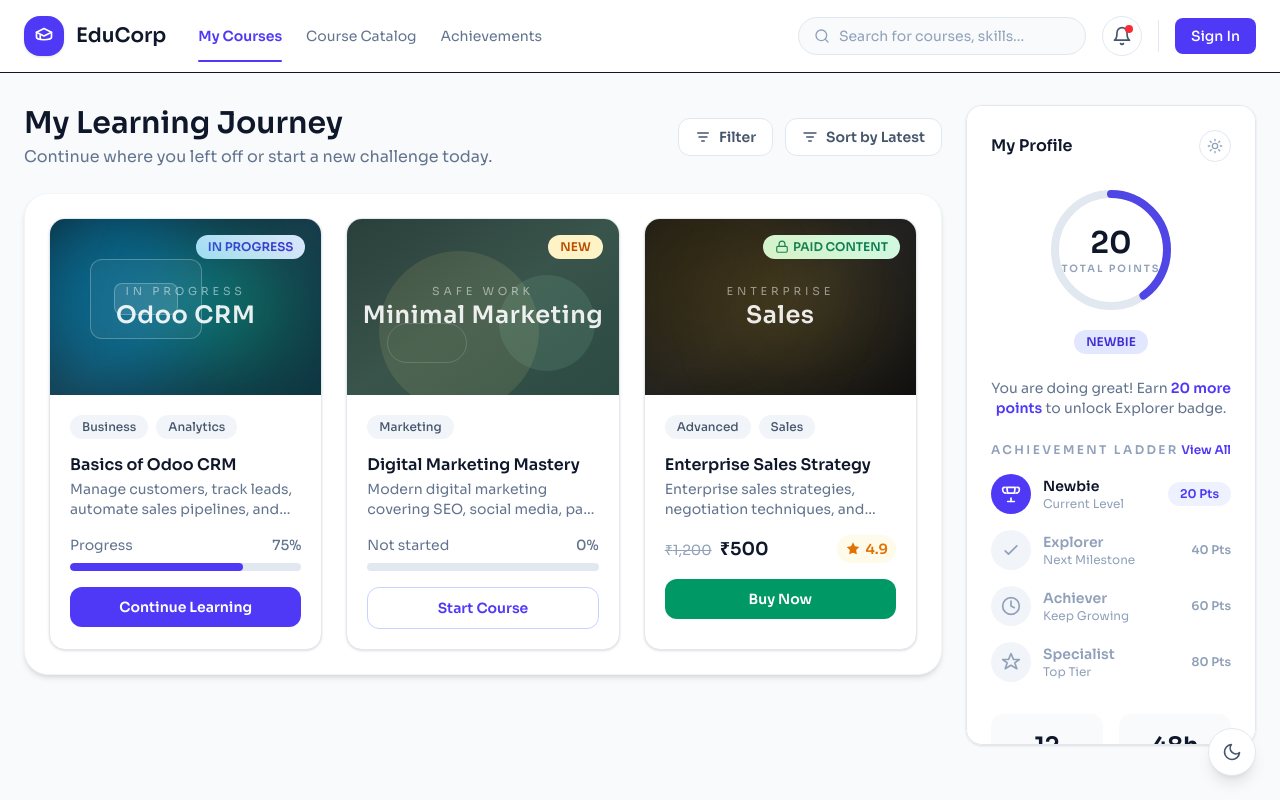
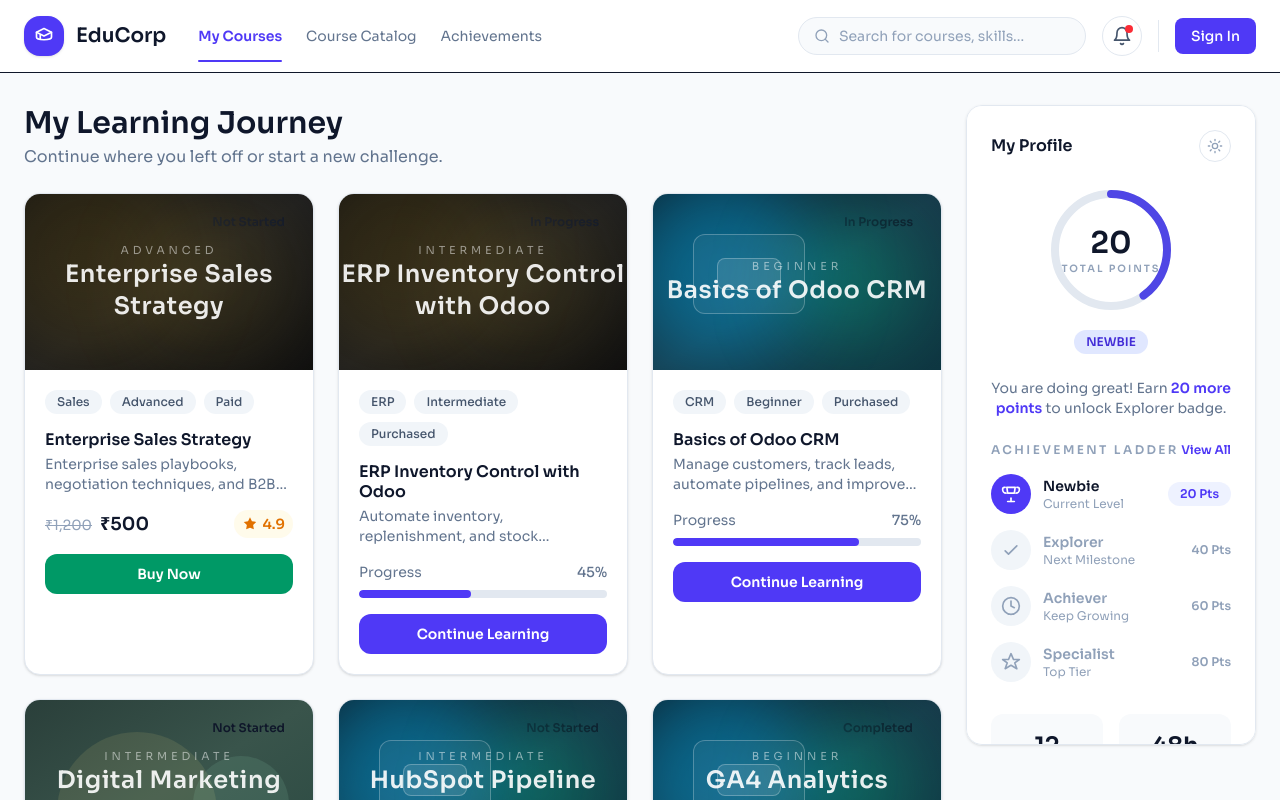
Before and after one commit to aravinthbalu15/E-learning, a React (Vite) app in the folder front-end/: page / in a window 1280 px wide. Shown: the top 800 px of the page. Built offline with nearby package versions, Linux system fonts and the light colour scheme.

Commit message:
backend started

```diff
--- a/front-end/src/App.jsx
+++ b/front-end/src/App.jsx
@@ -5,27 +5,38 @@ import Home from "./pages/home/Home";
 import CourseDetails from "./pages/course/CoursePage";
 import LessonPlayer from "./pages/lesson/LessonPlayer";
 import BuyNow from "./pages/buy/BuyNow";
-import { toast } from "react-toastify"
 import QuizPlayer from "./pages/lesson/QuizPlayer";
+import AdminDashboard from "./admin/components/admin-dash/AdminDashboard";
+import AdminProtectedRoute from "./admin/admin-auth/AdminProtectedRoute";
+
 import { ToastContainer } from "react-toastify";
 import "react-toastify/dist/ReactToastify.css";
+
 export default function App() {
   return (
     <BrowserRouter>
-        <ToastContainer position="top-right" autoClose={3000} />
+      <ToastContainer position="top-right" autoClose={3000} />
 
       <Routes>
-
+        {/* public routes */}
         <Route path="/login" element={<Login />} />
         <Route path="/signup" element={<Signup />} />
-
         <Route path="/" element={<Home />} />
         <Route path="/course" element={<CourseDetails />} />
         <Route path="/course/coursepage" element={<CourseDetails />} />
         <Route path="/buy-now" element={<BuyNow />} />
-
         <Route path="/lesson-player" element={<LessonPlayer />} />
         <Route path="/quiz-player" element={<QuizPlayer />} />
+
+        {/* protected admin route */}
+        <Route
+          path="/admin/dashboard"
+          element={
+            <AdminProtectedRoute>
+              <AdminDashboard />
+            </AdminProtectedRoute>
+          }
+        />
       </Routes>
     </BrowserRouter>
   );
--- /dev/null
+++ b/front-end/src/admin/admin-auth/AdminProtectedRoute.jsx
@@ -0,0 +1,12 @@
+import { Navigate } from "react-router-dom";
+
+export default function AdminProtectedRoute({ children }) {
+  const token = localStorage.getItem("token");
+  const role = localStorage.getItem("role");
+
+  if (!token || role !== "admin") {
+    return <Navigate to="/login" />;
+  }
+
+  return children;
+}
--- /dev/null
+++ b/front-end/src/admin/components/admin-dash/AdminDashboard.jsx
@@ -0,0 +1,37 @@
+import { useState } from "react";
+import AdminSidebar from "../side-nav/AdminSidebar";
+import AdminHeader from "../header/AdminHeader";
+
+export default function AdminDashboard() {
+  const [showModal, setShowModal] = useState(false);
+
+  const courses = [
+    { id: 1, title: "Introduction to Odoo AI", views: 15, contents: 6, duration: "25:30" },
+    { id: 2, title: "Basics of Odoo CRM", views: 20, contents: 8, duration: "20:35" },
+    { id: 3, title: "About Odoo Courses", views: 10, contents: 5, duration: "10:20" }
+  ];
+
+  return (
+    <div className="flex min-h-screen bg-gray-100">
+
+      <AdminSidebar />
+
+      <div className="flex-1 flex flex-col">
+        <AdminHeader onCreate={() => setShowModal(true)} />
+
+        <main className="p-6 grid gap-6 sm:grid-cols-1 md:grid-cols-2 lg:grid-cols-3">
+          {courses.map((course) => (
+            <div key={course.id} className="bg-white rounded-xl shadow p-5">
+              <h3 className="text-lg font-semibold text-indigo-600 mb-2">
+                {course.title}
+              </h3>
+              <p className="text-sm text-gray-500">Views: {course.views}</p>
+              <p className="text-sm text-gray-500">Contents: {course.contents}</p>
+              <p className="text-sm text-gray-500">Duration: {course.duration}</p>
+            </div>
+          ))}
+        </main>
+      </div>
+    </div>
+  );
+}
--- /dev/null
+++ b/front-end/src/admin/components/header/AdminHeader.jsx
@@ -0,0 +1,14 @@
+export default function AdminHeader({ onCreate }) {
+  return (
+    <header className="bg-white shadow px-6 py-4 flex justify-between items-center">
+      <h1 className="text-lg font-semibold">E-learning Kanban View</h1>
+
+      <button
+        onClick={onCreate}
+        className="bg-indigo-600 text-white px-4 py-2 rounded-lg hover:bg-indigo-700"
+      >
+        + Create Course
+      </button>
+    </header>
+  );
+}
--- /dev/null
+++ b/front-end/src/admin/components/side-nav/AdminSidebar.jsx
@@ -0,0 +1,13 @@
+export default function AdminSidebar() {
+  return (
+    <aside className="hidden md:flex flex-col w-64 bg-gray-900 text-white p-6">
+      <h2 className="text-xl font-bold mb-8">Admin Panel</h2>
+
+      <nav className="space-y-4">
+        <a href="#" className="block hover:text-indigo-400">Courses</a>
+        <a href="#" className="block hover:text-indigo-400">Reporting</a>
+        <a href="#" className="block hover:text-indigo-400">Settings</a>
+      </nav>
+    </aside>
+  );
+}
--- a/front-end/src/pages/course/CoursePage.jsx
+++ b/front-end/src/pages/course/CoursePage.jsx
@@ -11,7 +11,7 @@ export default function CoursePage() {
     <>
       <Nav
         showBackLink
-        backTo="/home"
+        backTo="/"
         backLabel="Back to My Courses"
         showNavLinks={false}
         searchPlaceholder="Search content..."
--- a/front-end/src/pages/home/Home.jsx
+++ b/front-end/src/pages/home/Home.jsx
@@ -1,112 +1,226 @@
+import { useEffect, useMemo, useRef, useState } from "react";
 import Nav from "../../components/nav/Navbar";
 import CourseCard from "../../components/coursecard/CourseCard";
 import ProfileSidebar from "../../components/profilesidebar/ProfileSidebar";
 
+/* ---------------- CONFIG ---------------- */
+
+const filterOptions = {
+  category: ["CRM", "Sales", "Marketing", "Analytics", "ERP"],
+  level: ["Beginner", "Intermediate", "Advanced"],
+  status: ["Not Started", "In Progress", "Completed"],
+  access: ["Free", "Paid", "Purchased"],
+  duration: ["< 1 hour", "1-2 hours", "2-5 hours", "5+ hours"],
+};
+
+const sortOptions = [
+  "Latest",
+  "Most Relevant",
+  "Highest Rated",
+  "Progress",
+  "Price: Low to High",
+  "Price: High to Low",
+];
+
+const courses = [
+  {
+    id: 1,
+    title: "Basics of Odoo CRM",
+    description:
+      "Manage customers, track leads, automate pipelines, and improve conversion rates.",
+    category: "CRM",
+    level: "Beginner",
+    status: "In Progress",
+    access: "Purchased",
+    duration: "2-5 hours",
+    createdAt: "2025-11-12",
+    rating: 4.7,
+    price: 0,
+    progress: 75,
+  },
+  {
+    id: 2,
+    title: "Digital Marketing Mastery",
+    description:
+      "SEO, paid ads, analytics, and conversion optimization strategies.",
+    category: "Marketing",
+    level: "Intermediate",
+    status: "Not Started",
+    access: "Free",
+    duration: "2-5 hours",
+    createdAt: "2025-10-05",
+    rating: 4.6,
+    price: 0,
+    progress: 0,
+  },
+  {
+    id: 3,
+    title: "Enterprise Sales Strategy",
+    description:
+      "Enterprise sales playbooks, negotiation techniques, and B2B deal management.",
+    category: "Sales",
+    level: "Advanced",
+    status: "Not Started",
+    access: "Paid",
+    duration: "5+ hours",
+    createdAt: "2026-01-15",
+    rating: 4.9,
+    price: 500,
+    originalPrice: 1200,
+    progress: 0,
+  },
+  {
+    id: 4,
+    title: "GA4 Analytics Foundations",
+    description:
+      "GA4 setup, reporting, and interpretation of engagement metrics.",
+    category: "Analytics",
+    level: "Beginner",
+    status: "Completed",
+    access: "Free",
+    duration: "1-2 hours",
+    createdAt: "2025-08-22",
+    rating: 4.5,
+    price: 0,
+    progress: 100,
+  },
+  {
+    id: 5,
+    title: "ERP Inventory Control with Odoo",
+    description:
+      "Automate inventory, replenishment, and stock forecasting.",
+    category: "ERP",
+    level: "Intermediate",
+    status: "In Progress",
+    access: "Purchased",
+    duration: "2-5 hours",
+    createdAt: "2025-12-01",
+    rating: 4.4,
+    price: 0,
+    progress: 45,
+  },
+  {
+    id: 6,
+    title: "HubSpot Pipeline Automation",
+    description:
+      "Build automated deal stages and sales alerts.",
+    category: "CRM",
+    level: "Intermediate",
+    status: "Not Started",
+    access: "Paid",
+    duration: "1-2 hours",
+    createdAt: "2025-09-20",
+    rating: 4.8,
+    price: 350,
+    originalPrice: 900,
+    progress: 0,
+  },
+];
+
+const variantMap = {
+  CRM: "crm",
+  Marketing: "marketing",
+  Sales: "sales",
+  Analytics: "crm",
+  ERP: "sales",
+};
+
+const emptyFilters = {
+  category: [],
+  level: [],
+  status: [],
+  access: [],
+  duration: "",
+};
+
+/* ---------------- PAGE ---------------- */
+
 export default function Home() {
+  const [searchQuery, setSearchQuery] = useState("");
+  const [sortBy, setSortBy] = useState("Latest");
+
+  /* -------- FILTER & SEARCH -------- */
+
+  const filteredCourses = useMemo(() => {
+    const q = searchQuery.toLowerCase();
+    return courses.filter((course) =>
+      [course.title, course.description, course.category]
+        .join(" ")
+        .toLowerCase()
+        .includes(q)
+    );
+  }, [searchQuery]);
+
+  /* -------- SORT -------- */
+
+  const sortedCourses = useMemo(() => {
+    const sorted = [...filteredCourses];
+    sorted.sort((a, b) => {
+      if (sortBy === "Highest Rated") return b.rating - a.rating;
+      if (sortBy === "Price: Low to High") return a.price - b.price;
+      if (sortBy === "Price: High to Low") return b.price - a.price;
+      return new Date(b.createdAt) - new Date(a.createdAt);
+    });
+    return sorted;
+  }, [filteredCourses, sortBy]);
+
+  const getCtaConfig = (course) => {
+    if (course.access === "Paid")
+      return { cta: "Buy Now", ctaLink: "/buy-now", isPaid: true };
+    if (course.status === "In Progress")
+      return { cta: "Continue Learning", ctaLink: "/course/coursepage" };
+    if (course.status === "Completed")
+      return { cta: "Review Course", ctaLink: "/course/coursepage" };
+    return { cta: "Start Course", ctaLink: "/course/coursepage" };
+  };
+
   return (
     <>
-      <Nav />
+      <Nav searchValue={searchQuery} onSearchChange={setSearchQuery} />
 
-      <main className="bg-slate-50 min-h-screen">
+      <main className="min-h-screen bg-slate-50">
         <div className="max-w-7xl mx-auto px-6 py-8">
           <div className="grid grid-cols-1 lg:grid-cols-12 gap-6 items-start">
+
+            {/* MAIN CONTENT */}
             <section className="lg:col-span-9 space-y-6">
-              <div className="flex flex-col gap-4 md:flex-row md:items-center md:justify-between">
               <div>
                 <h1 className="text-3xl font-semibold text-slate-900">
                   My Learning Journey
                 </h1>
                 <p className="text-slate-500 mt-1">
-                    Continue where you left off or start a new challenge today.
+                  Continue where you left off or start a new challenge.
                 </p>
               </div>
 
-                <div className="flex gap-3">
-                  <button className="px-4 py-2 text-sm bg-white border border-slate-200 rounded-xl hover:bg-slate-50 text-slate-600 font-semibold flex items-center gap-2">
-                    <svg
-                      className="w-4 h-4"
-                      viewBox="0 0 24 24"
-                      fill="none"
-                      stroke="currentColor"
-                      strokeWidth="2"
-                      strokeLinecap="round"
-                      strokeLinejoin="round"
-                      aria-hidden="true"
-                    >
-                      <path d="M4 6h16" />
-                      <path d="M6 12h12" />
-                      <path d="M10 18h4" />
-                    </svg>
-                    Filter
-                  </button>
-                  <button className="px-4 py-2 text-sm bg-white border border-slate-200 rounded-xl hover:bg-slate-50 text-slate-600 font-semibold flex items-center gap-2">
-                    <svg
-                      className="w-4 h-4"
-                      viewBox="0 0 24 24"
-                      fill="none"
-                      stroke="currentColor"
-                      strokeWidth="2"
-                      strokeLinecap="round"
-                      strokeLinejoin="round"
-                      aria-hidden="true"
-                    >
-                      <path d="M3 6h18" />
-                      <path d="M7 12h10" />
-                      <path d="M10 18h4" />
-                    </svg>
-                    Sort by Latest
-                  </button>
-                </div>
-              </div>
-
-              <div className="bg-white rounded-3xl border border-slate-100 shadow-md p-6">
+              {/* COURSE GRID — SEPARATE CARDS */}
               <div className="grid gap-6 sm:grid-cols-2 lg:grid-cols-3">
+                {sortedCourses.map((course) => {
+                  const ctaConfig = getCtaConfig(course);
+                  return (
                     <CourseCard
-                    status="IN PROGRESS"
-                    title="Basics of Odoo CRM"
-                    description="Manage customers, track leads, automate sales pipelines, and improve conversion rates using Odoo CRM."
-                    tags={["Business", "Analytics"]}
-                    progress={75}
-                    cta="Continue Learning"
-                    ctaLink="/course/coursepage"
-                    variant="crm"
-                    heroTitle="Odoo CRM"
-                    heroSubtitle="In Progress"
+                      key={course.id}
+                      title={course.title}
+                      description={course.description}
+                      status={course.status}
+                      tags={[course.category, course.level, course.access]}
+                      progress={course.progress}
+                      price={course.price}
+                      originalPrice={course.originalPrice}
+                      rating={course.rating}
+                      cta={ctaConfig.cta}
+                      ctaLink={ctaConfig.ctaLink}
+                      isPaid={ctaConfig.isPaid}
+                      variant={variantMap[course.category]}
+                      heroSubtitle={course.level}
                     />
-
-                  <CourseCard
-                    status="NEW"
-                    title="Digital Marketing Mastery"
-                    description="Modern digital marketing covering SEO, social media, paid ads, analytics, and conversion optimization."
-                    tags={["Marketing"]}
-                    progress={0}
-                    cta="Start Course"
-                    ctaLink="/course/coursepage"
-                    variant="marketing"
-                    heroTitle="Minimal Marketing"
-                    heroSubtitle="Safe Work"
-                  />
-
-                  <CourseCard
-                    status="PAID CONTENT"
-                    title="Enterprise Sales Strategy"
-                    description="Enterprise sales strategies, negotiation techniques, and long-cycle deal management for B2B teams."
-                    tags={["Advanced", "Sales"]}
-                    price={500}
-                    originalPrice={1200}
-                    rating={4.9}
-                    cta="Buy Now"
-                    ctaLink="/buy-now"
-                    isPaid
-                    variant="sales"
-                    heroTitle="Sales"
-                    heroSubtitle="Enterprise"
-                  />
-                </div>
+                  );
+                })}
               </div>
             </section>
 
-            <aside className="lg:col-span-3 self-start">
+            {/* PROFILE SIDEBAR */}
+            <aside className="lg:col-span-3">
               <div className="lg:sticky lg:top-24">
                 <ProfileSidebar />
               </div>
@@ -114,21 +228,6 @@ export default function Home() {
           </div>
         </div>
       </main>
-
-      <button className="fixed bottom-6 right-6 w-12 h-12 rounded-full bg-white border border-slate-200 shadow-lg grid place-items-center text-slate-600 hover:bg-slate-50">
-        <svg
-          className="w-5 h-5"
-          viewBox="0 0 24 24"
-          fill="none"
-          stroke="currentColor"
-          strokeWidth="2"
-          strokeLinecap="round"
-          strokeLinejoin="round"
-          aria-hidden="true"
-        >
-          <path d="M21 12.8A9 9 0 1111.2 3a7 7 0 009.8 9.8z" />
-        </svg>
-      </button>
     </>
   );
 }
--- a/front-end/src/pages/login/Login.jsx
+++ b/front-end/src/pages/login/Login.jsx
@@ -61,6 +61,7 @@ export default function Login() {
             <input
               name="email"
               type="email"
+              placeholder="Enter your email address"
               value={formData.email}
               onChange={handleChange}
               className="w-full mt-1 border rounded-lg px-3 py-2"
@@ -72,12 +73,12 @@ export default function Login() {
             <input
               name="password"
               type="password"
+              placeholder="Enter your password"
               value={formData.password}
               onChange={handleChange}
               className="w-full mt-1 border rounded-lg px-3 py-2"
             />
           </div>
-
           <button className="w-full bg-indigo-600 text-white py-2 rounded-lg mt-3 hover:bg-indigo-700 transition">
             SIGN IN
           </button>
--- a/front-end/src/pages/signup/Signup.jsx
+++ b/front-end/src/pages/signup/Signup.jsx
@@ -35,14 +35,7 @@ export default function Signup() {
       localStorage.setItem("role", res.data.role);
 
       toast.success("Signup successful");
-
-      // redirect to login (recommended)
       navigate("/login");
-
-      // OR directly redirect based on role
-      // if (res.data.role === "admin") navigate("/admin/dashboard");
-      // else if (res.data.role === "manager") navigate("/manager/dashboard");
-      // else navigate("/home");
 
     } catch (err) {
       toast.error(err.response?.data?.message || "Signup failed");
@@ -61,6 +54,7 @@ export default function Signup() {
             <input
               name="name"
               type="text"
+              placeholder="Enter your full name"
               value={formData.name}
               onChange={handleChange}
               className="w-full mt-1 border rounded-lg px-3 py-2"
@@ -72,6 +66,7 @@ export default function Signup() {
             <input
               name="email"
               type="email"
+              placeholder="Enter your email address"
               value={formData.email}
               onChange={handleChange}
               className="w-full mt-1 border rounded-lg px-3 py-2"
@@ -83,6 +78,7 @@ export default function Signup() {
             <input
               name="password"
               type="password"
+              placeholder="Create a password"
               value={formData.password}
               onChange={handleChange}
               className="w-full mt-1 border rounded-lg px-3 py-2"
@@ -94,6 +90,7 @@ export default function Signup() {
             <input
               name="confirmPassword"
               type="password"
+              placeholder="Re-enter your password"
               value={formData.confirmPassword}
               onChange={handleChange}
               className="w-full mt-1 border rounded-lg px-3 py-2"
```
Lines whose indentation alone changed are shown as unchanged.
